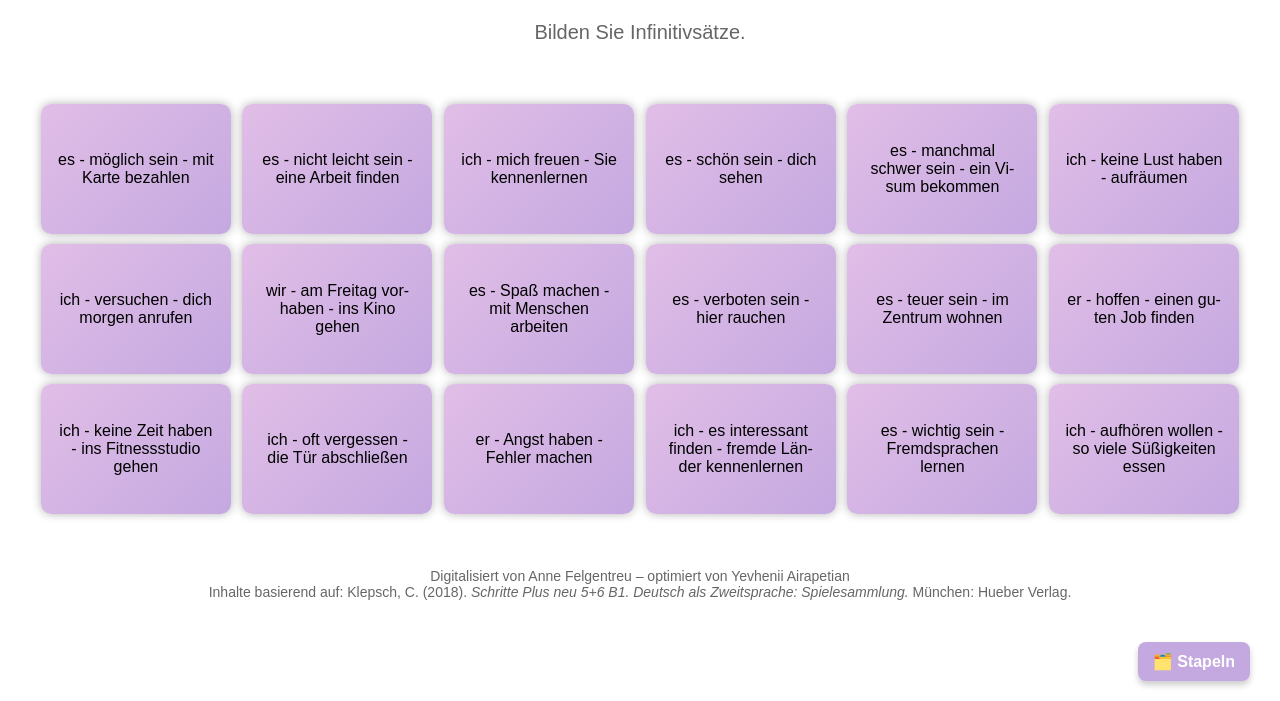
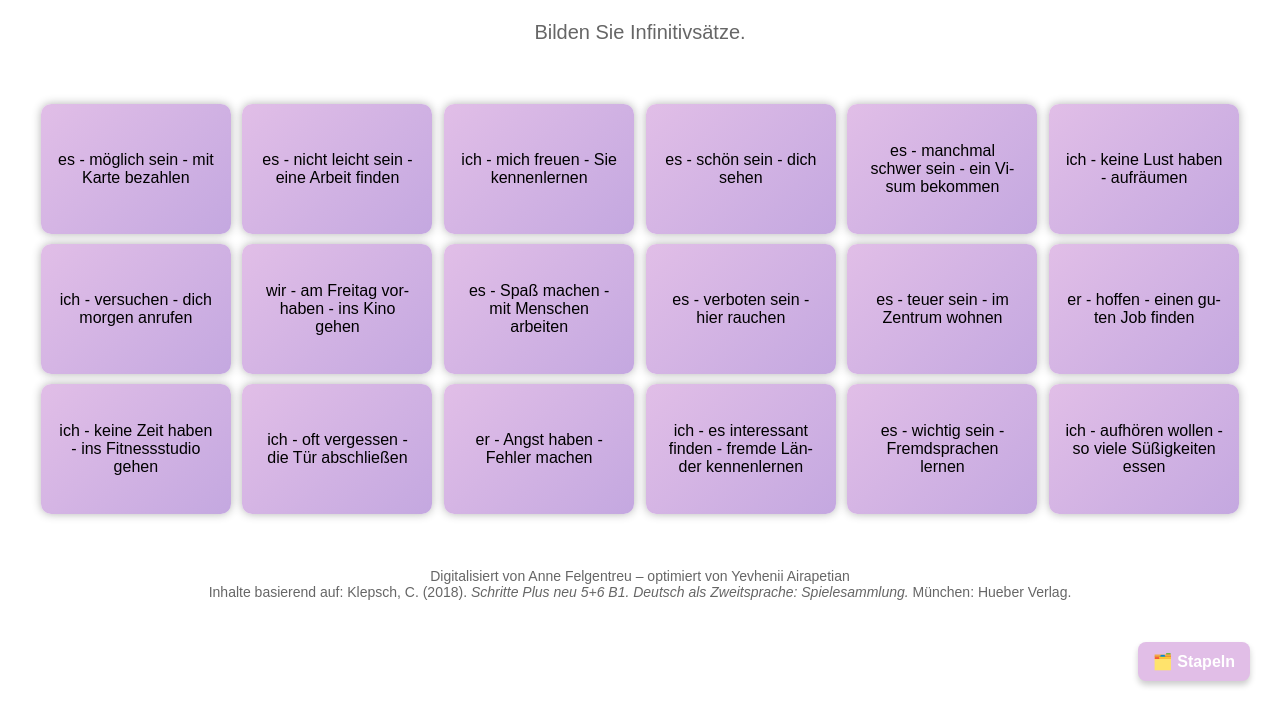
Before and after one commit to fragfrauanne/test_B1, a plain HTML site: page index.html in a window 1280 px wide. In both pictures the pointer is over the button "🗂️ Stapeln". Shown: the part 99-800 px from the top of the page. Drawn offline with Linux system fonts and the light colour scheme.

Commit message:
Update styles.css

```diff
--- a/styles.css
+++ b/styles.css
@@ -243,7 +243,7 @@ footer {
 }
 
 #toggleLayoutBtn:hover {
-    background-color: ##e1bee7;
+    background-color: #e1bee7;
 }
 
 /* layout switching modes */
```
